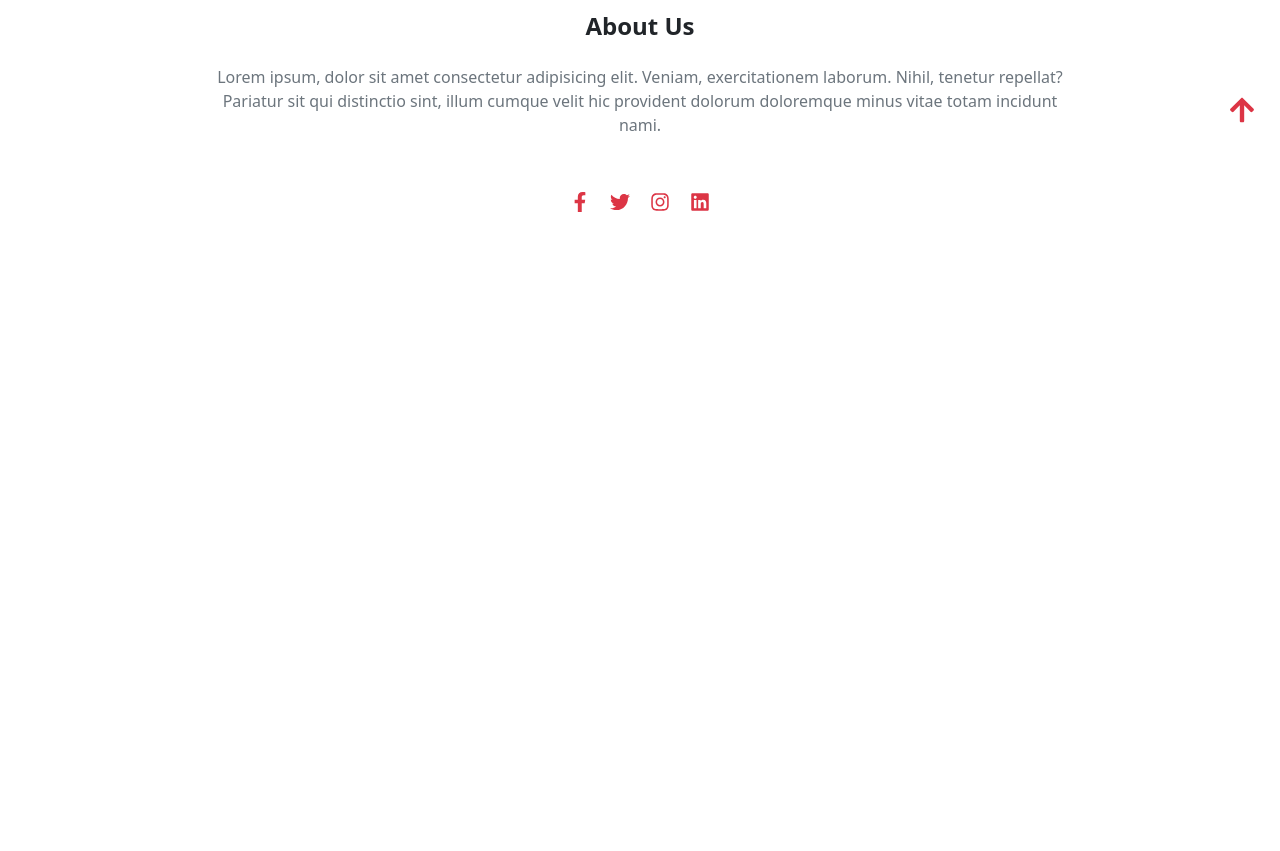
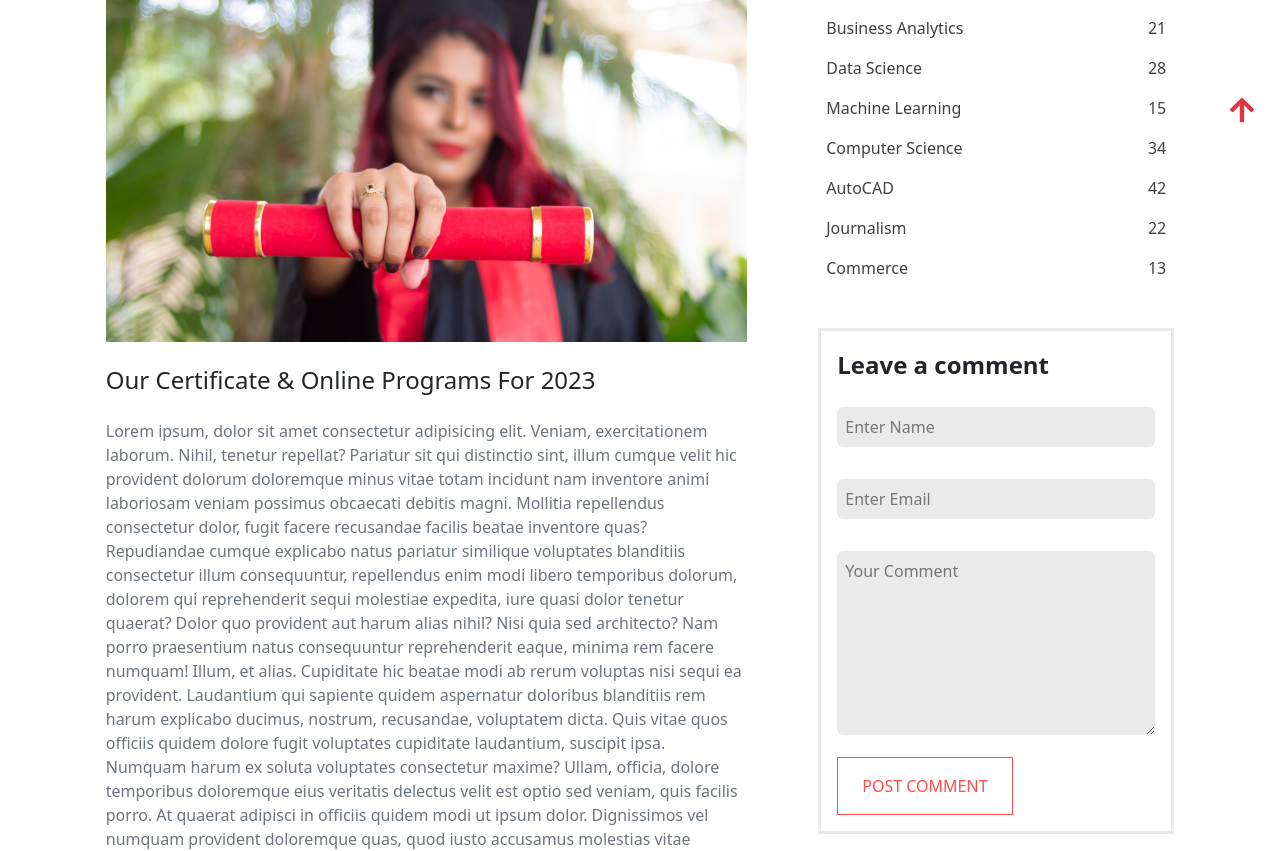
Before and after one commit to Patrick-Njiru/eduford, a React (Create React App) app: page /blogs in a window 1280 px wide. Shown: the part 660-1511 px from the top of the page. Before the commit the page ends 897 px from the top, so only its background shows below. Built offline with nearby package versions, Linux system fonts and the light colour scheme.

Commit message:
add and style the blogs page.

```diff
--- a/src/containers/Blog.jsx
+++ b/src/containers/Blog.jsx
@@ -1,10 +1,70 @@
 import React from 'react'
-import { TopSection } from '../components'
+
+import { Button, TopSection } from '../components'
 import { blogsPageData } from '../constants/data'
+
+const styles = {
+    h5 : { background: '#ff4400dc' },
+    li : { color: 'rgba(54, 52, 52, 0.945)' },
+    form: { border: '3px solid rgba(54, 52, 52, 0.1)' },
+    input: { background: 'rgba(54, 52, 52, 0.1)' },
+}
 
 const Blog = () => (
     <div>
         <TopSection topHeading={blogsPageData.topHeading} />
+        <div className="container">
+            <div className="row justify-content-between align-items-start pt-5">
+                <div className="col-11 col-md-7 mx-auto mb-4">
+                    <img src={blogsPageData.pic} alt="certificate" className='img-fluid' />
+                    <h4 className='blog__heading my-4'> {blogsPageData.topHeading} </h4>
+                    <div className='text-secondary mb-5'> { blogsPageData.content } </div>
+                </div>
+                <div className="col-11 col-md-4 mx-auto mt-2">
+                    <h5 style={styles.h5} className='text-center text-white p-2 border border-secondary border-2'>
+                        Post Categories
+                    </h5>
+                    <ul className='list-unstyled my-5 px-2'>
+                        { blogsPageData.postCategories.map(category =>
+                            <li className="my-3 d-flex justify-content-between" style={styles.li} key={category.title}>
+                                <span> { category.title } </span>
+                                <span> { category.totalPosts } </span>
+                            </li>
+                        )}
+                    </ul>
+                    <form onSubmit={() => alert('commented received')} className='p-3' style={styles.form}>
+                        <legend className='fw-bold mb-2'> Leave a comment </legend>
+                        <input
+                            type="text"
+                            name='name'
+                            placeholder='Enter Name'
+                            required
+                            className='border-0 rounded my-3 p-2 w-100'
+                            style={styles.input}
+                        />
+                        <input
+                            type="email"
+                            name='email'
+                            placeholder='Enter Email'
+                            required
+                            className='border-0 rounded my-3 p-2 w-100'
+                            style={styles.input}
+                        />
+                        <textarea
+                            name="comment"
+                            cols="30"
+                            rows="7"
+                            placeholder='Your Comment'
+                            required
+                            className='border-0 rounded my-3 p-2 w-100'
+                            style={styles.input}
+                        />
+                        {/* </textarea> */}
+                       <Button about={blogsPageData.button} />
+                    </form>
+                </div>
+            </div>
+        </div>
     </div>
 )
 
```
